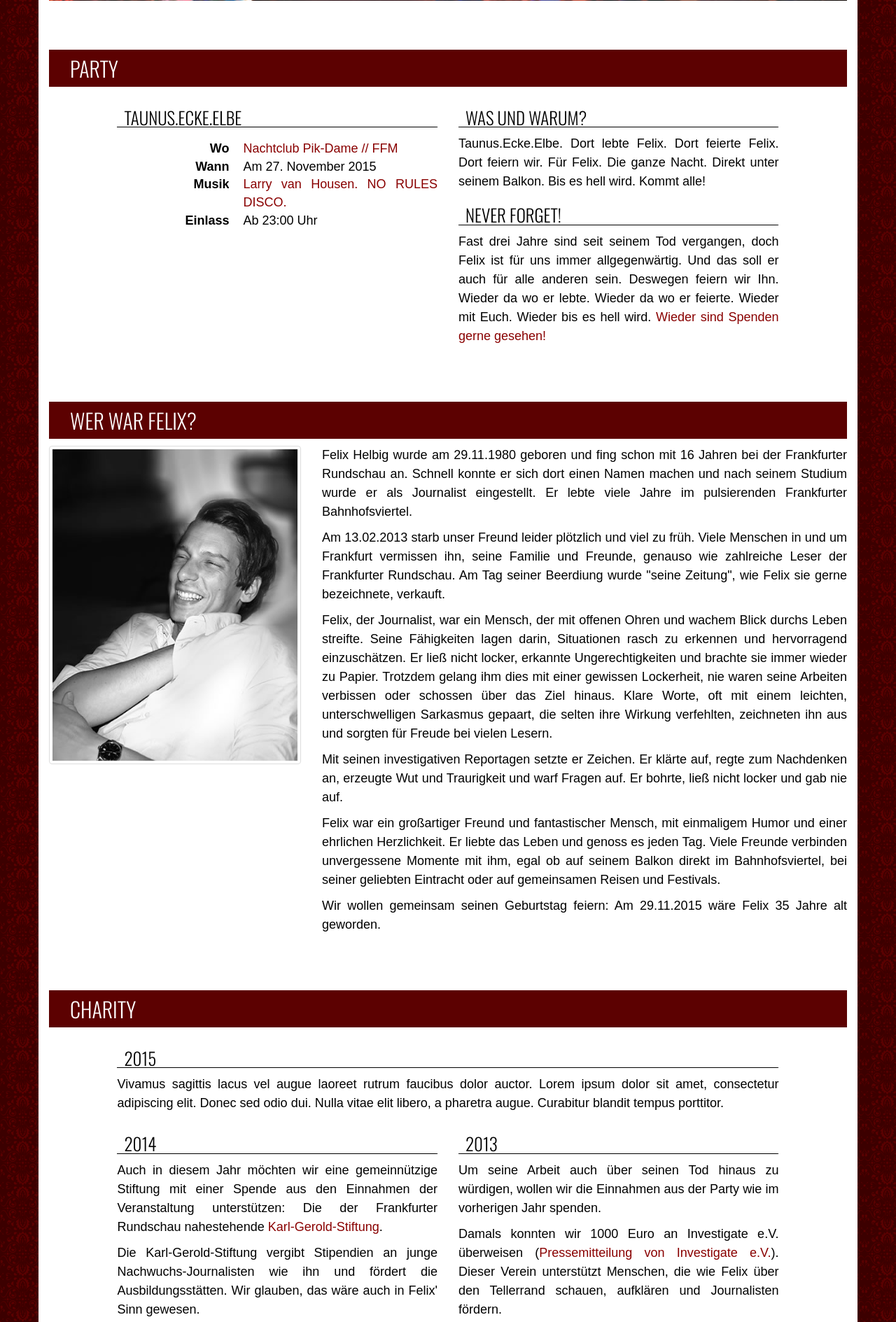
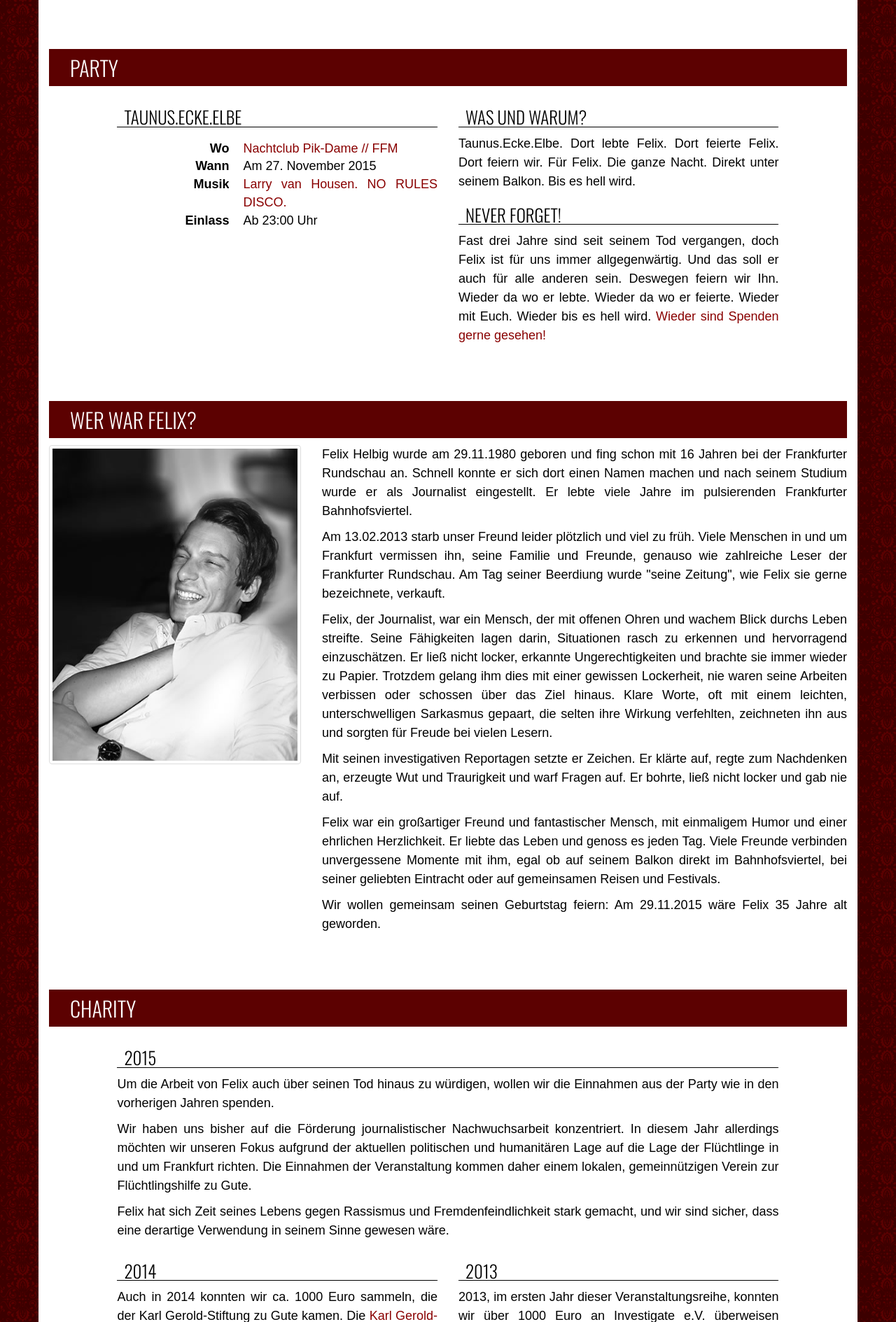
Before and after one commit to dhalla/felixhelbig-ev, a PHP site: page / in a window 1280 px wide. Shown: the part 516-2405 px from the top of the page at 70% size. Run offline with PHP 8.4, Linux system fonts and the light colour scheme; some libraries are stand-ins or nearby versions; some web fonts are replaced.

Commit message:
Erste Textänderungen für 2015

```diff
--- a/index.php
+++ b/index.php
@@ -80,7 +80,7 @@
   <div class="container main-container">
 
     <header>
-        <img src="/assets/img/tee_2014.jpg" class="img-responsive" alt="27.11. PIK DAME, FFM" width="1140">
+        <img src="/assets/img/tee_2015.png" class="img-responsive" alt="27.11. PIK DAME, FFM" width="1140">
     </header>
 
     <article id="party">
@@ -160,7 +160,7 @@
             <div class="col-md-5">
                 <h3>Was und warum?</h3>
                 <p>
-                  Taunus.Ecke.Elbe. Dort lebte Felix. Dort feierte Felix. Dort feiern wir. Für Felix. Die ganze Nacht. Direkt unter seinem Balkon. Bis es hell wird. Kommt alle!
+                  Taunus.Ecke.Elbe. Dort lebte Felix. Dort feierte Felix. Dort feiern wir. Für Felix. Die ganze Nacht. Direkt unter seinem Balkon. Bis es hell wird.
                 </p>
                 <h3>Never forget!</h3>
                 <p>Fast drei Jahre sind seit seinem Tod vergangen, doch Felix ist für uns immer allgegenwärtig. Und das soll er auch für alle anderen sein. Deswegen feiern wir Ihn. Wieder da wo er lebte. Wieder da wo er feierte. Wieder mit Euch. Wieder bis es hell wird. <a href="#charity">Wieder sind Spenden gerne gesehen!</a></p>
@@ -221,7 +221,13 @@
             <div class="col-md-1"></div>
             <div class="col-md-10">
               <h3>2015</h3>
-              <p>Vivamus sagittis lacus vel augue laoreet rutrum faucibus dolor auctor. Lorem ipsum dolor sit amet, consectetur adipiscing elit. Donec sed odio dui. Nulla vitae elit libero, a pharetra augue. Curabitur blandit tempus porttitor.</p>
+              <p>Um die Arbeit von Felix auch über seinen Tod hinaus zu würdigen, wollen wir die Einnahmen aus der Party wie in den vorherigen Jahren spenden.</p>
+              <p>
+                Wir haben uns bisher auf die Förderung journalistischer Nachwuchsarbeit konzentriert.
+                In diesem Jahr allerdings möchten wir unseren Fokus aufgrund der aktuellen politischen und humanitären Lage auf die Lage der Flüchtlinge in und um Frankfurt richten.
+                Die Einnahmen der Veranstaltung kommen daher einem lokalen, gemeinnützigen Verein zur Flüchtlingshilfe zu Gute.
+              </p>
+              <p>Felix hat sich Zeit seines Lebens gegen Rassismus und Fremdenfeindlichkeit stark gemacht, und wir sind sicher, dass eine derartige Verwendung in seinem Sinne gewesen wäre.</p>
             </div>
             <div class="col-md-1"></div>
         </div>
@@ -231,21 +237,16 @@
             <div class="col-md-5">
               <h3>2014</h3>
               <p>
-                Auch in diesem Jahr möchten wir eine gemeinnützige Stiftung mit einer Spende aus den Einnahmen der Veranstaltung unterstützen: Die der Frankfurter Rundschau nahestehende <a href="http://www.karl-gerold-stiftung.de/" target="_blank">Karl-Gerold-Stiftung</a>.
-                </p>
-              <p>
-                Die Karl-Gerold-Stiftung vergibt Stipendien an junge Nachwuchs-Journalisten wie ihn und fördert die Ausbildungsstätten.
-                Wir glauben, das wäre auch in Felix' Sinn gewesen.
+                Auch in 2014 konnten wir ca. 1000 Euro sammeln, die der Karl Gerold-Stiftung zu Gute kamen.
+                Die <a href="http://www.karl-gerold-stiftung.de/" target="_blank">Karl Gerold-Stiftung</a> steht der Frankfurter Rundschau nahe,
+                vergibt Stipendien an junge Nachwuchs-Journalisten wie Felix und fördert die entsprechenden Ausbildungsstätten.
               </p>
             </div>
             <div class="col-md-5">
               <h3>2013</h3>
               <p>
-                Um seine Arbeit auch über seinen Tod hinaus zu würdigen, wollen wir die Einnahmen aus der Party wie im vorherigen Jahr spenden.
-              </p>
-              <p>
-                Damals konnten wir 1000 Euro an Investigate e.V. überweisen (<a href="http://www.investigate-ev.net/presse/presse-mitteilungen/" target="_blank">Pressemitteilung von Investigate e.V.</a>).
-                Dieser Verein unterstützt Menschen, die wie Felix über den Tellerrand schauen, aufklären und Journalisten fördern.
+                2013, im ersten Jahr dieser Veranstaltungsreihe, konnten wir über 1000 Euro an Investigate e.V. überweisen (<a href="http://www.investigate-ev.net/presse/presse-mitteilungen/" target="_blank">Pressemitteilung von Investigate e.V.</a>).
+                Der Verein unterstützt Menschen, die wie Felix über den Tellerrand schauen, aufklären und Journalisten fördern.
               <p>
             </div>
             <div class="col-md-1"></div>
```
Also changed, not shown: assets/img/bild_940x335Px.png (added), assets/img/tee_2015.png (added), assets/img/typo_940x335Px.png (added).
